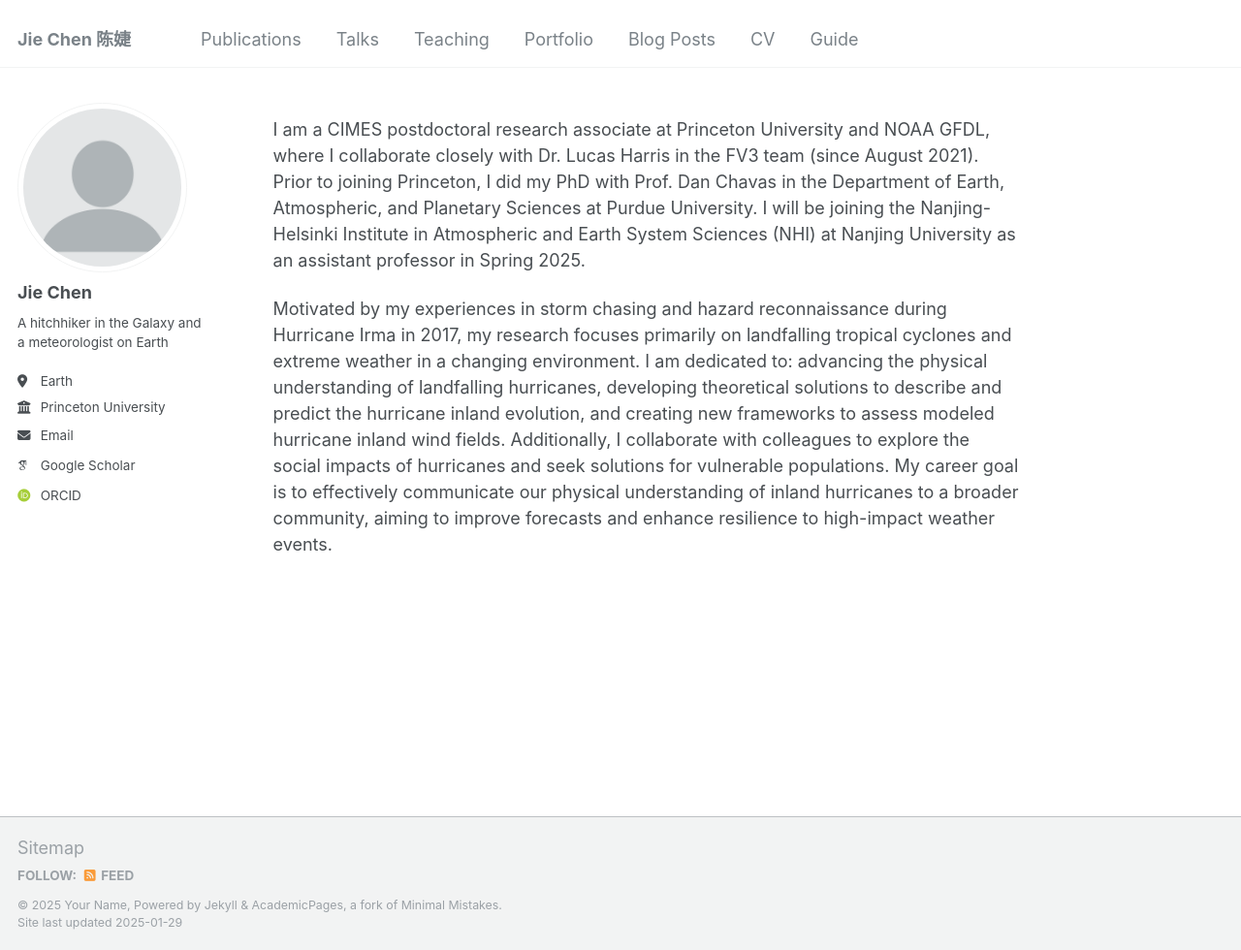
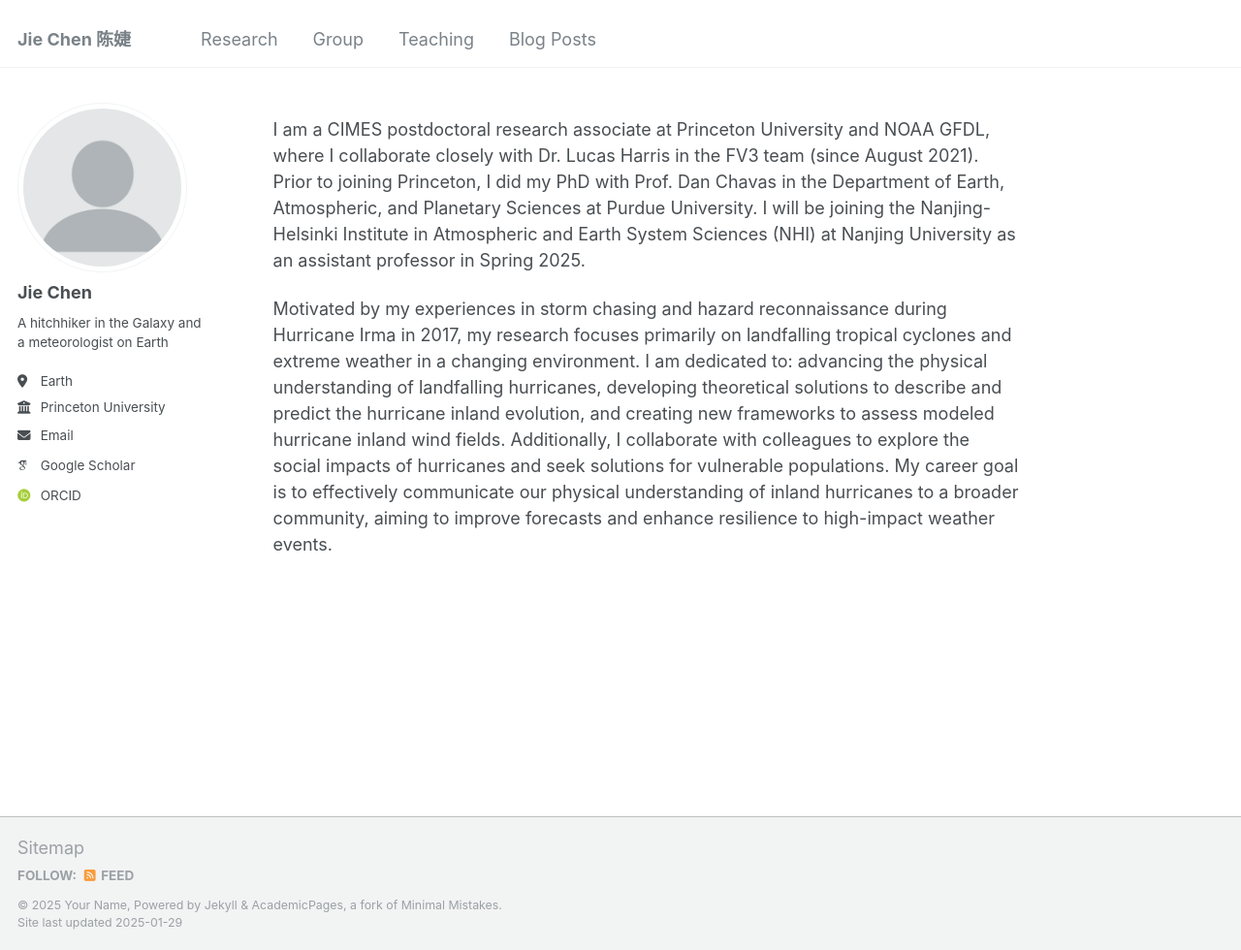
Before and after one commit to chenjie042/chenjie042.github.io, a Jekyll site: the page built from _pages/about.md, in a window 1280 px wide and 980 px high. Shown: the whole window at 97% size. Built offline with Jekyll 4.4.1, drawn with Linux system fonts in a browser that asks for light colours; some web fonts are replaced.

Commit message:
Update navigation.yml

```diff
--- a/_data/navigation.yml
+++ b/_data/navigation.yml
@@ -6,23 +6,14 @@
 
 main:
 
-  - title: "Publications"
+  - title: "Research"
     url: /publications/
 
-  - title: "Talks"
+  - title: "Group"
     url: /talks/
 
   - title: "Teaching"
     url: /teaching/
 
-  - title: "Portfolio"
-    url: /portfolio/
-
   - title: "Blog Posts"
     url: /year-archive/
-
-  - title: "CV"
-    url: /cv/
-
-  - title: "Guide"
-    url: /markdown/
```
